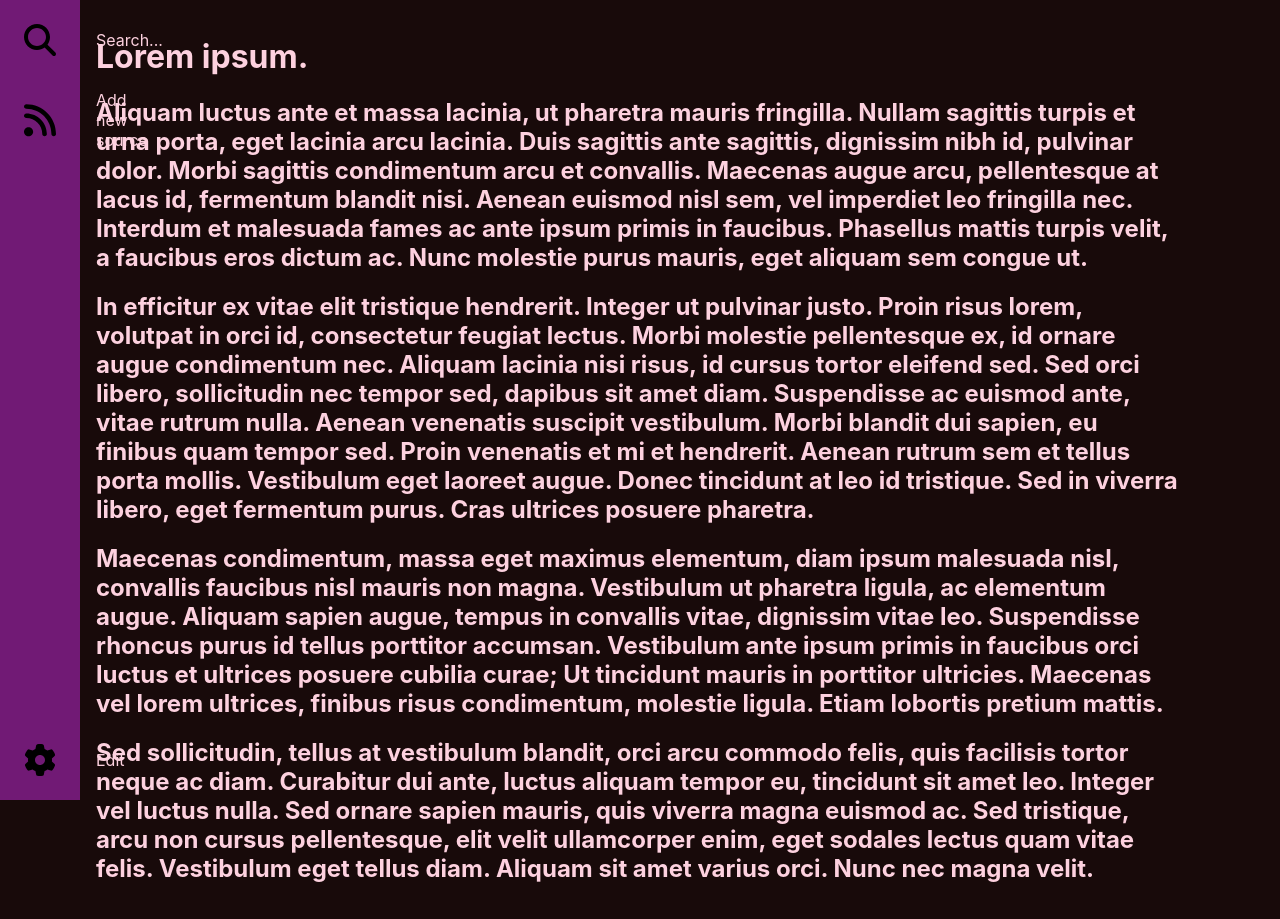
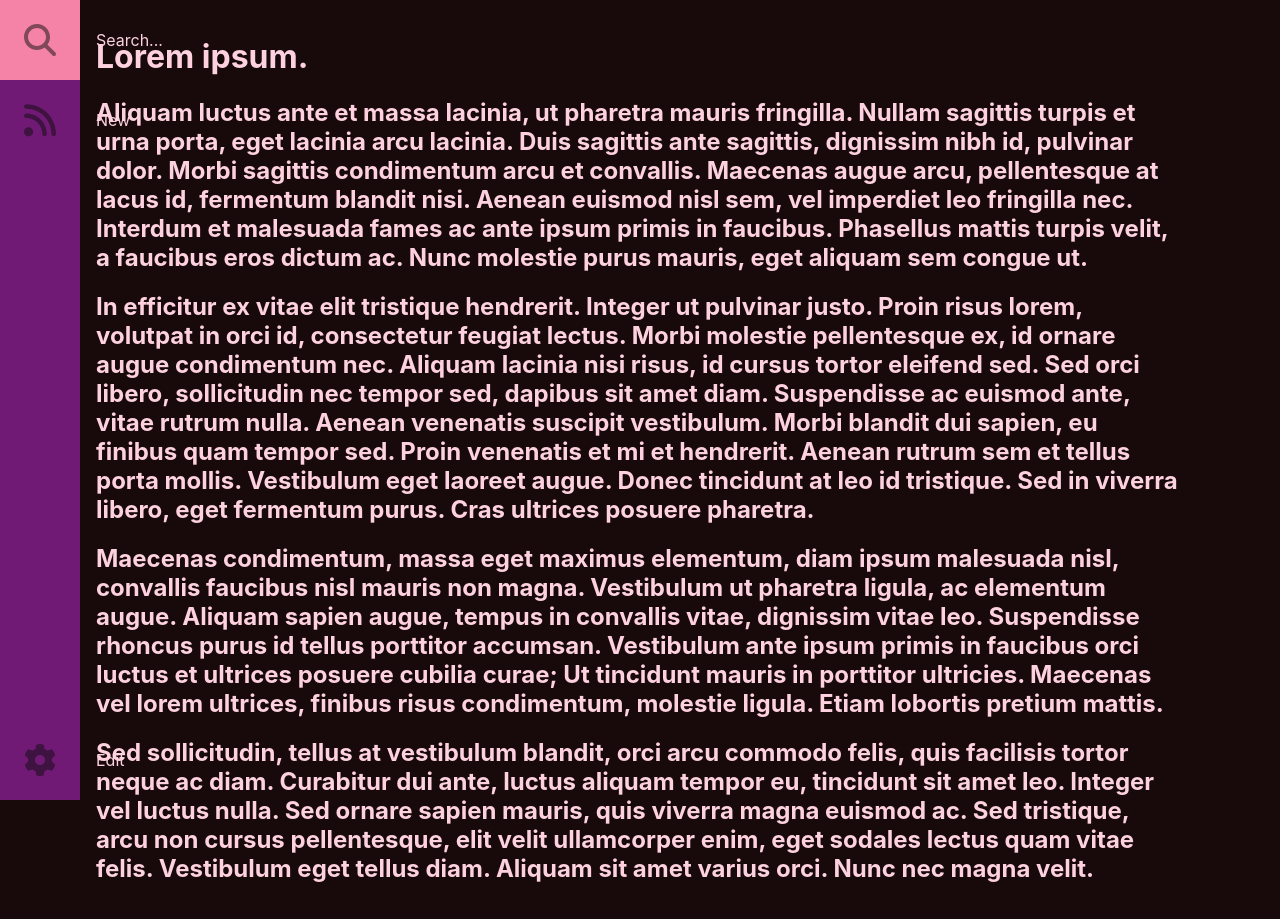
Before and after one commit to AndreLMe/RSS-Feed-Client, a React (Create React App) app in the folder rss-feed-client/: page / in a window 1280 px wide. Built offline with nearby package versions, Linux system fonts and the light colour scheme.

Commit message:
Melhorias na barra

```diff
--- a/rss-feed-client/src/components/navbar/index.tsx
+++ b/rss-feed-client/src/components/navbar/index.tsx
@@ -1,6 +1,5 @@
 import React from 'react';
 import SearchBar from '../searchBar';
-import {FaBars} from 'react-icons/fa'
 import './styles.css';
 
 
@@ -11,7 +10,7 @@ function Navbar(){
 
             <li className="nav-element">
                 <a className="nav-link" href="#">
-                    <svg xmlns="http://www.w3.org/2000/svg" viewBox="0 0 512 512">
+                    <svg className='fabar' xmlns="http://www.w3.org/2000/svg" viewBox="0 0 512 512">
                         <path d="M416 208c0 45.9-14.9 88.3-40 122.7L502.6 457.4c12.5 12.5 12.5 32.8 0 45.3s-32.8 12.5-45.3 0L330.7 376c-34.4 25.2-76.8 40-122.7 40C93.1 416 0 322.9 0 208S93.1 0 208 0S416 93.1 416 208zM208 352c79.5 0 144-64.5 144-144s-64.5-144-144-144S64 128.5 64 208s64.5 144 144 144z"/>
                     </svg>
                     <span className="link-text">Search...</span>
@@ -20,16 +19,16 @@ function Navbar(){
 
             <li className="nav-element">
                 <a className="nav-link" href="#">
-                    <svg xmlns="http://www.w3.org/2000/svg" viewBox="0 0 448 512">
+                    <svg className='fabar' xmlns="http://www.w3.org/2000/svg" viewBox="0 0 448 512">
                         <path d="M0 64C0 46.3 14.3 32 32 32c229.8 0 416 186.2 416 416c0 17.7-14.3 32-32 32s-32-14.3-32-32C384 253.6 226.4 96 32 96C14.3 96 0 81.7 0 64zM128 416c0 35.3-28.7 64-64 64s-64-28.7-64-64s28.7-64 64-64s64 28.7 64 64zM32 160c159.1 0 288 128.9 288 288c0 17.7-14.3 32-32 32s-32-14.3-32-32c0-123.7-100.3-224-224-224c-17.7 0-32-14.3-32-32s14.3-32 32-32z"/>
                     </svg>
-                    <span className="link-text">Add new source</span>
+                    <span className="link-text">New</span>
                 </a>
             </li>
 
             <li className="nav-element">
                 <a className="nav-link" href="#">
-                    <svg xmlns="http://www.w3.org/2000/svg" viewBox="0 0 512 512">
+                    <svg className='fabar' xmlns="http://www.w3.org/2000/svg" viewBox="0 0 512 512">
                         <path d="M495.9 166.6c3.2 8.7 .5 18.4-6.4 24.6l-43.3 39.4c1.1 8.3 1.7 16.8 1.7 25.4s-.6 17.1-1.7 25.4l43.3 39.4c6.9 6.2 9.6 15.9 6.4 24.6c-4.4 11.9-9.7 23.3-15.8 34.3l-4.7 8.1c-6.6 11-14 21.4-22.1 31.2c-5.9 7.2-15.7 9.6-24.5 6.8l-55.7-17.7c-13.4 10.3-28.2 18.9-44 25.4l-12.5 57.1c-2 9.1-9 16.3-18.2 17.8c-13.8 2.3-28 3.5-42.5 3.5s-28.7-1.2-42.5-3.5c-9.2-1.5-16.2-8.7-18.2-17.8l-12.5-57.1c-15.8-6.5-30.6-15.1-44-25.4L83.1 425.9c-8.8 2.8-18.6 .3-24.5-6.8c-8.1-9.8-15.5-20.2-22.1-31.2l-4.7-8.1c-6.1-11-11.4-22.4-15.8-34.3c-3.2-8.7-.5-18.4 6.4-24.6l43.3-39.4C64.6 273.1 64 264.6 64 256s.6-17.1 1.7-25.4L22.4 191.2c-6.9-6.2-9.6-15.9-6.4-24.6c4.4-11.9 9.7-23.3 15.8-34.3l4.7-8.1c6.6-11 14-21.4 22.1-31.2c5.9-7.2 15.7-9.6 24.5-6.8l55.7 17.7c13.4-10.3 28.2-18.9 44-25.4l12.5-57.1c2-9.1 9-16.3 18.2-17.8C227.3 1.2 241.5 0 256 0s28.7 1.2 42.5 3.5c9.2 1.5 16.2 8.7 18.2 17.8l12.5 57.1c15.8 6.5 30.6 15.1 44 25.4l55.7-17.7c8.8-2.8 18.6-.3 24.5 6.8c8.1 9.8 15.5 20.2 22.1 31.2l4.7 8.1c6.1 11 11.4 22.4 15.8 34.3zM256 336c44.2 0 80-35.8 80-80s-35.8-80-80-80s-80 35.8-80 80s35.8 80 80 80z"/>
                     </svg>
                     <span className="link-text">Edit</span>
--- a/rss-feed-client/src/components/navbar/styles.css
+++ b/rss-feed-client/src/components/navbar/styles.css
@@ -28,7 +28,6 @@ nav{
     display: flex;
     align-items: center;
     height: 5rem;
-    color: var(--text-primary);
     text-decoration: none;
 }
 
@@ -41,6 +40,14 @@ nav{
     width: 2rem;
     min-width: 2rem;
     margin: 0 1.5rem;
+    filter: grayscale(100%) opacity(0.5);
+    transition: var(--transition-speed);
+}
+
+.nav-link:hover{
+    filter: grayscale(0%) opacity(1);
+    color: var(--text-primary);
+    background-color: var(--highlight);
 }
 
 nav:hover{
@@ -49,4 +56,13 @@ nav:hover{
 
 nav:hover .link-text{
     display: block;
+    color: var(--text-primary);
 }
+.fabar{
+    fill: var(--bg-primary);
+    transition: var(--transition-speed);
+}
+
+nav:hover .fabar{
+    fill: var(--text-secundary);
+}
--- a/rss-feed-client/src/index.css
+++ b/rss-feed-client/src/index.css
@@ -3,8 +3,9 @@
 	--bg-primary: #180A0A;
 	--bg-secundary: #711A75;
 	--text-primary: #fdd1df;
-	--text-secundary: #ffd5e2;
+	--text-secundary: #fff2f6;
 	--highlight: #F582A7;
+	--transition-speed: 600ms;
 	font-family: -apple-system, BlinkMacSystemFont,'Roboto',sans-serif;
 }
 
```
